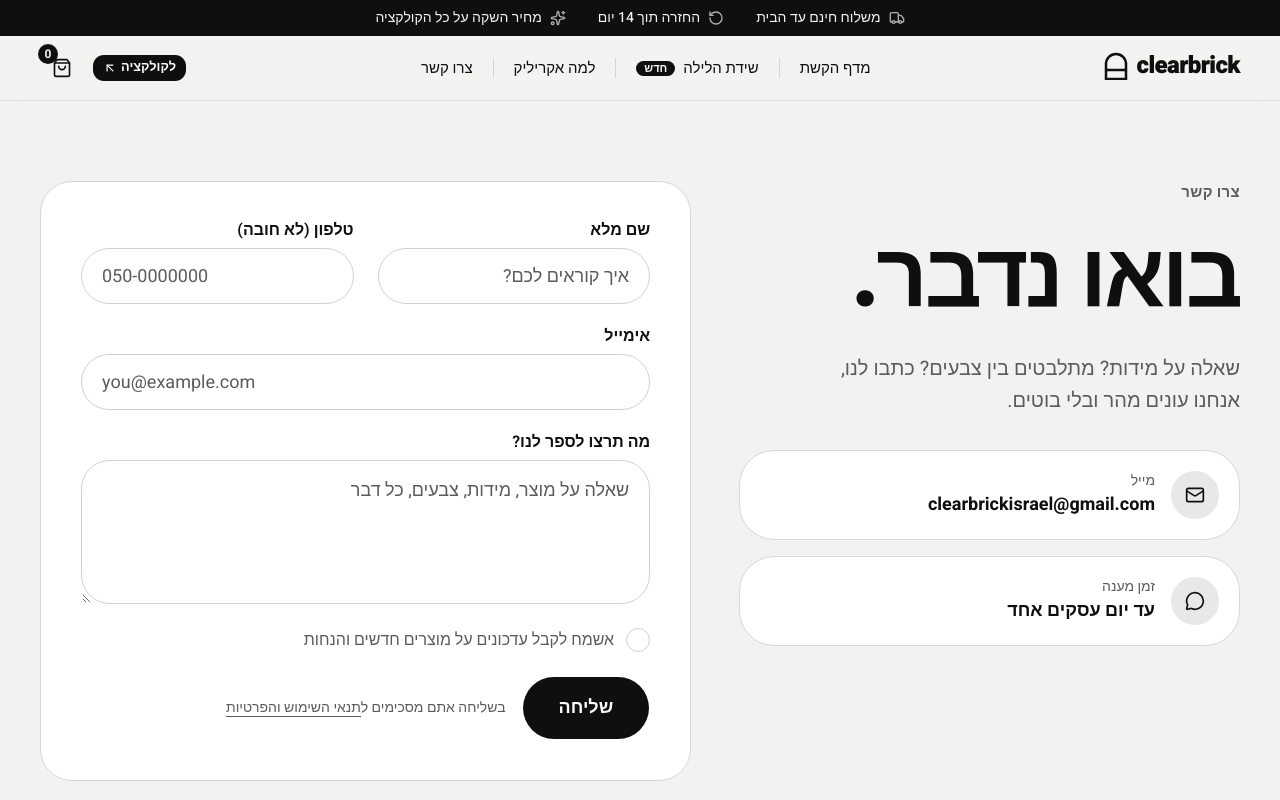
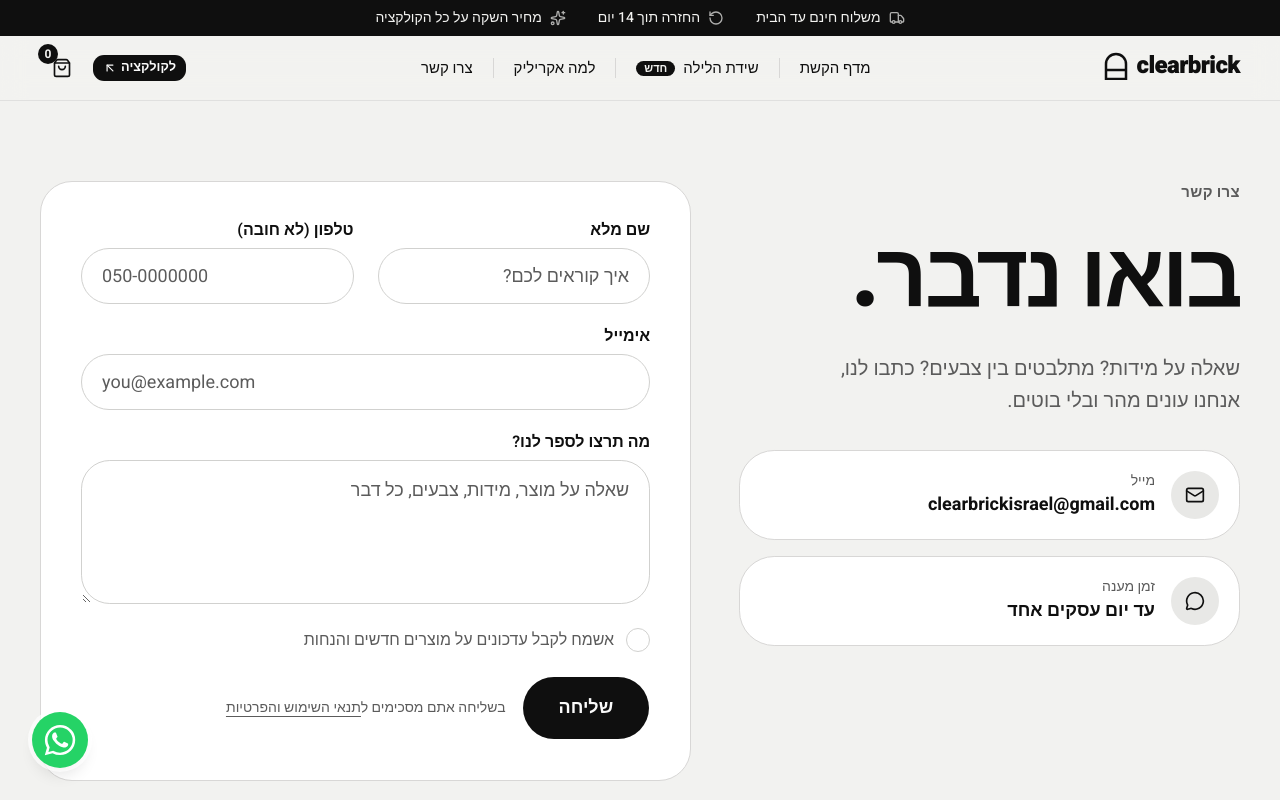
Before and after one commit to netanelvaknin/clearbrick, a Next.js app: page /contact in a window 1280 px wide. Shown: the top 800 px of the page. Built offline with nearby package versions, Linux system fonts and the light colour scheme.

Commit message:
Floating WhatsApp button (+972524835373) with product-aware message; tracks Contact (pixel) + whatsapp event (Make)
Co-Authored-By: Claude Opus 5.5 <noreply@anthropic.com>

```diff
--- a/src/app/actions.ts
+++ b/src/app/actions.ts
@@ -2,7 +2,7 @@
 
 import { headers } from "next/headers"
 
-const EVENTS = ["add_to_cart", "checkout_initiated", "notify_me", "contact"] as const
+const EVENTS = ["add_to_cart", "checkout_initiated", "notify_me", "contact", "whatsapp"] as const
 export type FunnelEvent = (typeof EVENTS)[number]
 
 export type TrackPayload = {
--- a/src/app/layout.tsx
+++ b/src/app/layout.tsx
@@ -6,6 +6,7 @@ import { SiteHeader } from "@/components/site-header"
 import { SiteFooter } from "@/components/site-footer"
 import { AttributionCapture } from "@/components/attribution-capture"
 import { SmoothScroll } from "@/components/smooth-scroll"
+import { WhatsAppButton } from "@/components/whatsapp-button"
 import "./globals.css"
 
 const GTM_ID = "GTM-MCQ9SFVR"
@@ -38,6 +39,7 @@ export default function RootLayout({ children }: LayoutProps<"/">) {
           <main className="flex-1">{children}</main>
           <SiteFooter />
         </SmoothScroll>
+        <WhatsAppButton />
         <Analytics />
       </body>
     </html>
--- /dev/null
+++ b/src/components/whatsapp-button.tsx
@@ -0,0 +1,38 @@
+"use client"
+
+import { usePathname } from "next/navigation"
+import { sendGTMEvent } from "@next/third-parties/google"
+import { track } from "@/app/actions"
+import { getAttribution } from "@/lib/attribution"
+import { getProduct } from "@/lib/products"
+import { pixel } from "@/lib/pixel"
+
+const PHONE = "972524835373"
+
+export function WhatsAppButton() {
+  const pathname = usePathname()
+  const product = pathname.startsWith("/products/") ? getProduct(pathname.split("/")[2]) : undefined
+  const text = product ? `היי, יש לי שאלה על ${product.name} 🙂` : "היי, אשמח לשמוע עוד על הרהיטים של clearbrick 🙂"
+  const href = `https://wa.me/${PHONE}?text=${encodeURIComponent(text)}`
+
+  function onClick() {
+    pixel("track", "Contact", { method: "whatsapp", content_name: product?.name })
+    sendGTMEvent({ event: "whatsapp_click", product: product?.name })
+    track({ event: "whatsapp", product: product?.name, page: pathname, attribution: getAttribution() })
+  }
+
+  return (
+    <a
+      href={href}
+      target="_blank"
+      rel="noopener noreferrer"
+      onClick={onClick}
+      aria-label="שלחו לנו הודעה בוואטסאפ"
+      className="fixed end-5 bottom-5 z-30 grid size-14 place-items-center rounded-full bg-[#25D366] text-white shadow-lg ring-4 ring-white/70 transition-transform hover:scale-105 md:end-8 md:bottom-8"
+    >
+      <svg viewBox="0 0 24 24" className="size-8" fill="currentColor" aria-hidden>
+        <path d="M17.47 14.38c-.3-.15-1.75-.86-2.02-.96-.27-.1-.47-.15-.66.15-.2.3-.76.96-.93 1.16-.17.2-.34.22-.64.07-.3-.15-1.25-.46-2.38-1.47-.88-.78-1.47-1.75-1.64-2.05-.17-.3-.02-.46.13-.6.13-.14.3-.35.44-.52.15-.17.2-.3.3-.5.1-.2.05-.37-.02-.52-.08-.15-.67-1.6-.91-2.2-.24-.58-.49-.5-.67-.5h-.57c-.2 0-.52.07-.79.37-.27.3-1.04 1.02-1.04 2.48s1.06 2.88 1.21 3.08c.15.2 2.1 3.2 5.08 4.48.71.31 1.26.49 1.7.63.71.22 1.36.19 1.87.12.57-.09 1.75-.72 2-1.41.25-.69.25-1.29.17-1.41-.07-.12-.27-.2-.57-.35M12.05 21.5h-.01a9.4 9.4 0 0 1-4.8-1.32l-.34-.2-3.57.94.95-3.48-.22-.36a9.4 9.4 0 0 1-1.44-5.02c0-5.2 4.23-9.43 9.44-9.43 2.52 0 4.89.98 6.67 2.77a9.37 9.37 0 0 1 2.76 6.67c0 5.2-4.24 9.43-9.44 9.43m8.03-17.46A11.27 11.27 0 0 0 12.05.7C5.8.7.7 5.79.7 12.05c0 2 .52 3.95 1.52 5.67L.6 23.4l5.82-1.53a11.3 11.3 0 0 0 5.63 1.43h.01c6.25 0 11.34-5.09 11.35-11.35a11.28 11.28 0 0 0-3.33-8.03" />
+      </svg>
+    </a>
+  )
+}
```
